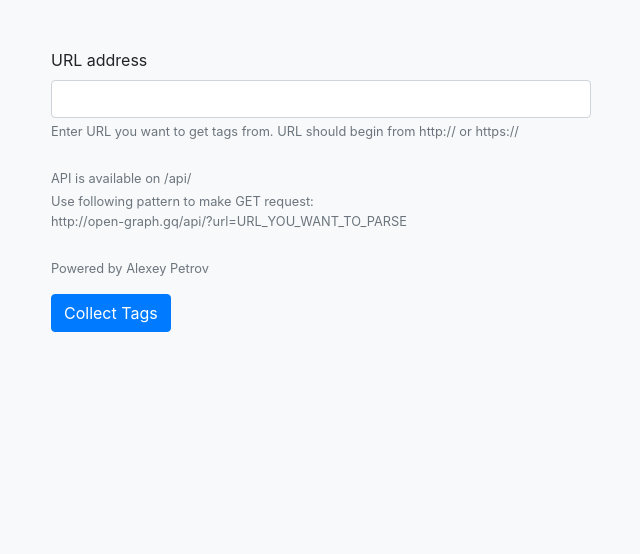
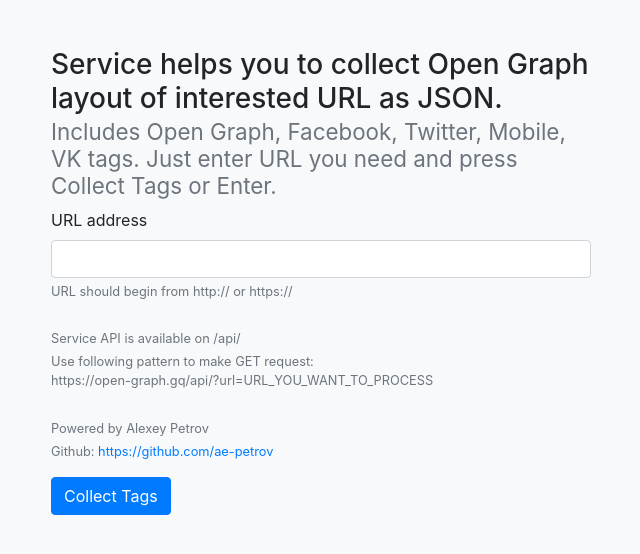
Before and after one commit to ae-petrov/meta_parser, a plain HTML site: page template/index.html in a window 1280 px wide. Shown: the whole page, without its empty margins (319-959 px from the left). Drawn offline with nearby package versions, Linux system fonts and the light colour scheme.

Commit message:
html templates uppdated

```diff
--- a/template/collected.html
+++ b/template/collected.html
@@ -17,6 +17,12 @@
     <div class="container">
 
         <div class="row mt-5 justify-content-center">
+            <div class="alert alert-success alert-dismissible fade show" role="alert" id="copied">
+                Result copied to clipboard.
+                <button type="button" class="close" data-dismiss="alert" aria-label="Close">
+                    <span aria-hidden="true">&times;</span>
+                </button>
+            </div>
 
             <div class="col-sm col-md-9 col-lg-10 col-xl-10">
                 <h1>Plain JSON result</h1>
@@ -28,12 +34,22 @@
                     <textarea class="form-control" id="Textarea" rows="33"></textarea>
                 </div>
                 <small id="urlHelp" class="form-text text-muted">Powered by Alexey Petrov</small>
+                <small id="urlHelp" class="form-text text-muted">Github: <a
+                        href='https://github.com/ae-petrov'>https://github.com/ae-petrov</a></small>
             </div>
         </div>
     </div>
 
     <script src="https://ajax.googleapis.com/ajax/libs/jquery/1.11.1/jquery.min.js"></script>
-
+    <script src="https://code.jquery.com/jquery-3.5.1.slim.min.js"
+        integrity="sha384-DfXdz2htPH0lsSSs5nCTpuj/zy4C+OGpamoFVy38MVBnE+IbbVYUew+OrCXaRkfj"
+        crossorigin="anonymous"></script>
+    <script src="https://cdn.jsdelivr.net/npm/popper.js@1.16.1/dist/umd/popper.min.js"
+        integrity="sha384-9/reFTGAW83EW2RDu2S0VKaIzap3H66lZH81PoYlFhbGU+6BZp6G7niu735Sk7lN"
+        crossorigin="anonymous"></script>
+    <script src="https://stackpath.bootstrapcdn.com/bootstrap/4.5.2/js/bootstrap.min.js"
+        integrity="sha384-B4gt1jrGC7Jh4AgTPSdUtOBvfO8shuf57BaghqFfPlYxofvL8/KUEfYiJOMMV+rV"
+        crossorigin="anonymous"></script>
     <script>
         function copyToClipboard(element) {
             var $temp = $("<input>");
@@ -41,10 +57,16 @@
             $temp.val($(element).text()).select();
             document.execCommand("copy");
             $temp.remove();
+            $('#copied').show()
         }
     </script>
 
     <script>
+        $('#copied').hide();
+    </script>
+
+    <script>
+
         var myData = $message;
 
         var textedJson = JSON.stringify(myData, undefined, 4);
--- a/template/index.html
+++ b/template/index.html
@@ -10,7 +10,7 @@
     <link rel="stylesheet" href="https://stackpath.bootstrapcdn.com/bootstrap/4.5.2/css/bootstrap.min.css"
         integrity="sha384-JcKb8q3iqJ61gNV9KGb8thSsNjpSL0n8PARn9HuZOnIxN0hoP+VmmDGMN5t9UJ0Z" crossorigin="anonymous">
 
-    <title>Open Graph tag parser</title>
+    <title>Open Graph tags processing</title>
 </head>
 
 <body class="bg-light">
@@ -19,27 +19,29 @@
         <div class="row mt-5 justify-content-center">
 
             <div class="col-sm col-md-8 col-lg-6 col-xl-6">
+                <h3>Service helps you to collect Open Graph layout of interested URL as JSON.
+                    <small class="form-text text-muted">Includes Open Graph, Facebook, Twitter, Mobile, VK tags. Just
+                        enter URL you need and press Collect Tags or Enter.</small>
+                </h3>
                 <form method="get" action="collect">
                     <div class="form-group">
                         <label for="InputURL">URL address</label>
                         <input type="text" name="url" class="form-control" id="InputURL" aria-describedby="urlHelp">
-                        <small id="urlHelp" class="form-text text-muted">Enter URL you want to get tags from. URL should
+                        <small id="urlHelp" class="form-text text-muted">URL should
                             begin from http:// or https://</small>
                         <br>
-                        <small id="urlHelp" class="form-text text-muted">API is available on /api/</small>
+                        <small id="urlHelp" class="form-text text-muted">Service API is available on /api/</small>
                         <small id="urlHelp" class="form-text text-muted">Use following pattern to make GET request:
-                            <br /> http://open-graph.gq/api/?url=URL_YOU_WANT_TO_PARSE</small>
+                            <br /> https://open-graph.gq/api/?url=URL_YOU_WANT_TO_PROCESS</small>
                         <br>
                         <small id="urlHelp" class="form-text text-muted">Powered by Alexey Petrov</small>
-
+                        <small id="urlHelp" class="form-text text-muted">Github: <a
+                                href='https://github.com/ae-petrov'>https://github.com/ae-petrov</a></small>
                     </div>
                     <button type="submit" class="btn btn-primary">Collect Tags</button>
                 </form>
             </div>
-
         </div>
-
-
     </div>
 
 </body>
```
